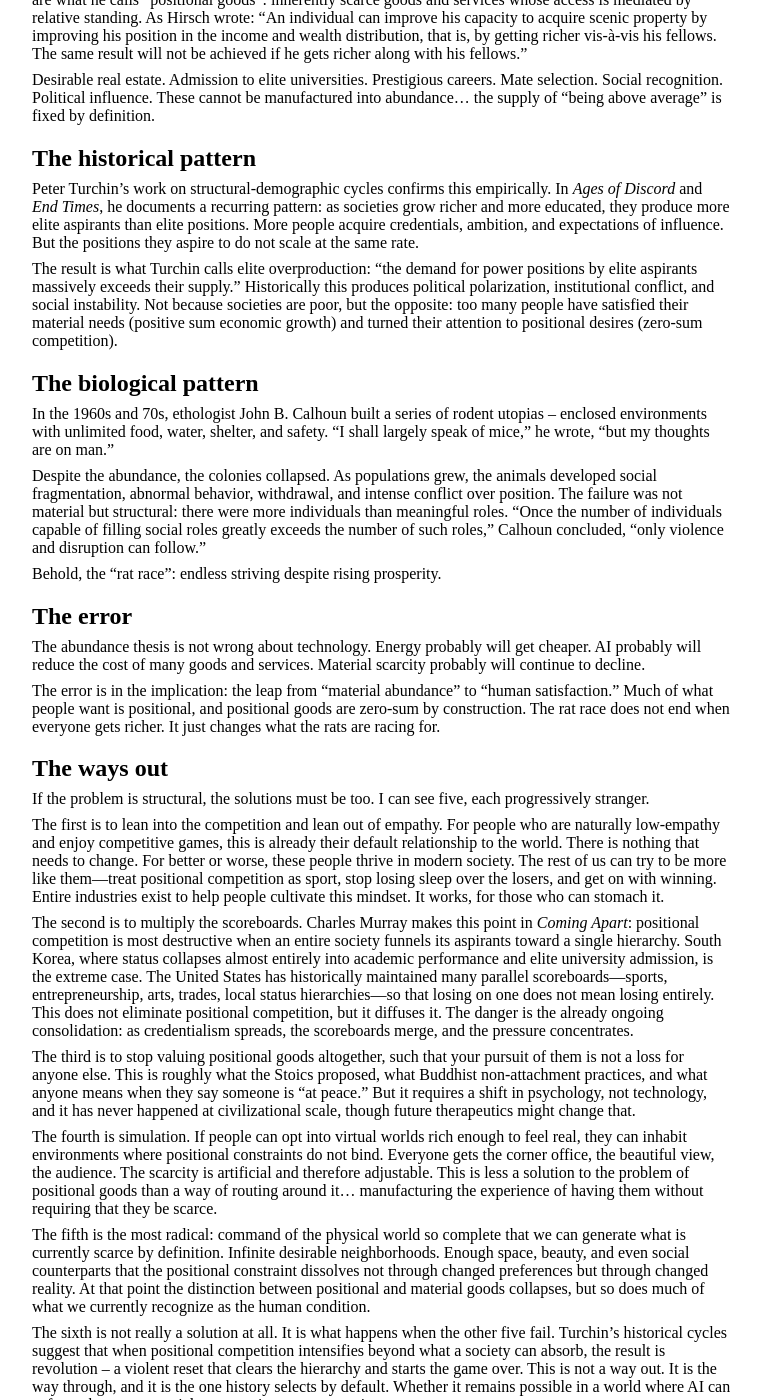
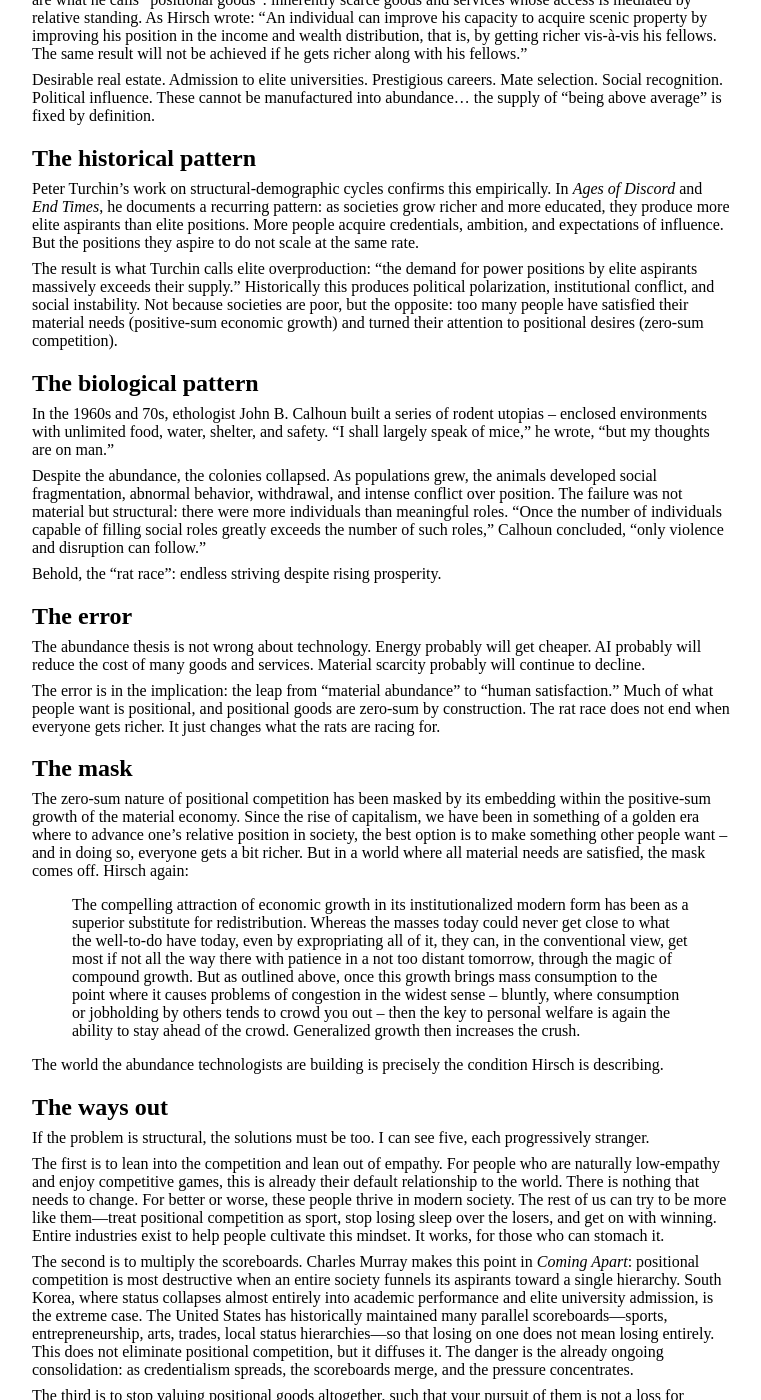
Before and after one commit to maxh/maxheinritz.com, a Jekyll site: the page built from _posts/2026-03-07-contra-abundance.md, in a window 1280 px wide and 1400 px high, scrolled down 398 px. Shown: the whole window, without its empty margins (108-869 px from the left). Built offline with Jekyll 4.4.1, drawn with Linux system fonts in a browser that asks for light colours.

Commit message:
add the mask

```diff
--- a/_posts/2026-03-07-contra-abundance.md
+++ b/_posts/2026-03-07-contra-abundance.md
@@ -20,7 +20,7 @@ Desirable real estate. Admission to elite universities. Prestigious careers. Mat
 
 Peter Turchin's work on structural-demographic cycles confirms this empirically. In _Ages of Discord_ and _End Times_, he documents a recurring pattern: as societies grow richer and more educated, they produce more elite aspirants than elite positions. More people acquire credentials, ambition, and expectations of influence. But the positions they aspire to do not scale at the same rate.
 
-The result is what Turchin calls elite overproduction: "the demand for power positions by elite aspirants massively exceeds their supply." Historically this produces political polarization, institutional conflict, and social instability. Not because societies are poor, but the opposite: too many people have satisfied their material needs (positive sum economic growth) and turned their attention to positional desires (zero-sum competition).
+The result is what Turchin calls elite overproduction: "the demand for power positions by elite aspirants massively exceeds their supply." Historically this produces political polarization, institutional conflict, and social instability. Not because societies are poor, but the opposite: too many people have satisfied their material needs (positive-sum economic growth) and turned their attention to positional desires (zero-sum competition).
 
 ## The biological pattern
 
@@ -35,6 +35,14 @@ Behold, the "rat race": endless striving despite rising prosperity.
 The abundance thesis is not wrong about technology. Energy probably will get cheaper. AI probably will reduce the cost of many goods and services. Material scarcity probably will continue to decline.
 
 The error is in the implication: the leap from "material abundance" to "human satisfaction." Much of what people want is positional, and positional goods are zero-sum by construction. The rat race does not end when everyone gets richer. It just changes what the rats are racing for.
+
+## The mask
+
+The zero-sum nature of positional competition has been masked by its embedding within the positive-sum growth of the material economy. Since the rise of capitalism, we have been in something of a golden era where to advance one's relative position in society, the best option is to make something other people want -- and in doing so, everyone gets a bit richer. But in a world where all material needs are satisfied, the mask comes off. Hirsch again:
+
+> The compelling attraction of economic growth in its institutionalized modern form has been as a superior substitute for redistribution. Whereas the masses today could never get close to what the well-to-do have today, even by expropriating all of it, they can, in the conventional view, get most if not all the way there with patience in a not too distant tomorrow, through the magic of compound growth. But as outlined above, once this growth brings mass consumption to the point where it causes problems of congestion in the widest sense -- bluntly, where consumption or jobholding by others tends to crowd you out -- then the key to personal welfare is again the ability to stay ahead of the crowd. Generalized growth then increases the crush.
+
+The world the abundance technologists are building is precisely the condition Hirsch is describing.
 
 ## The ways out
 
```
